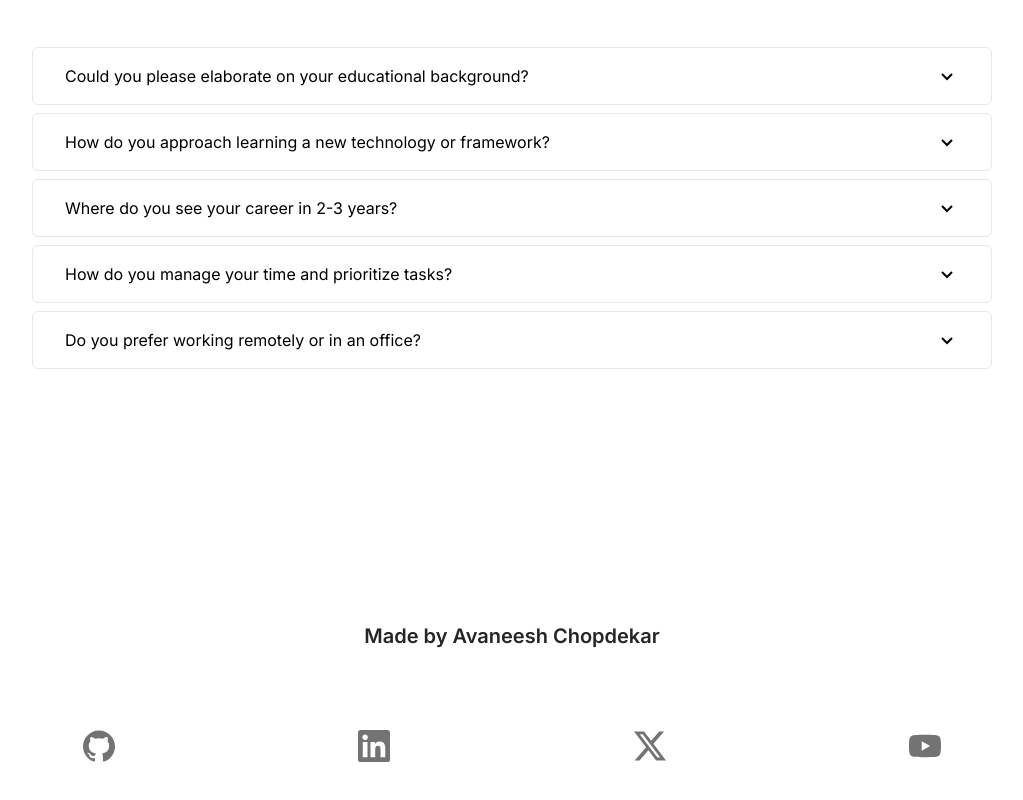
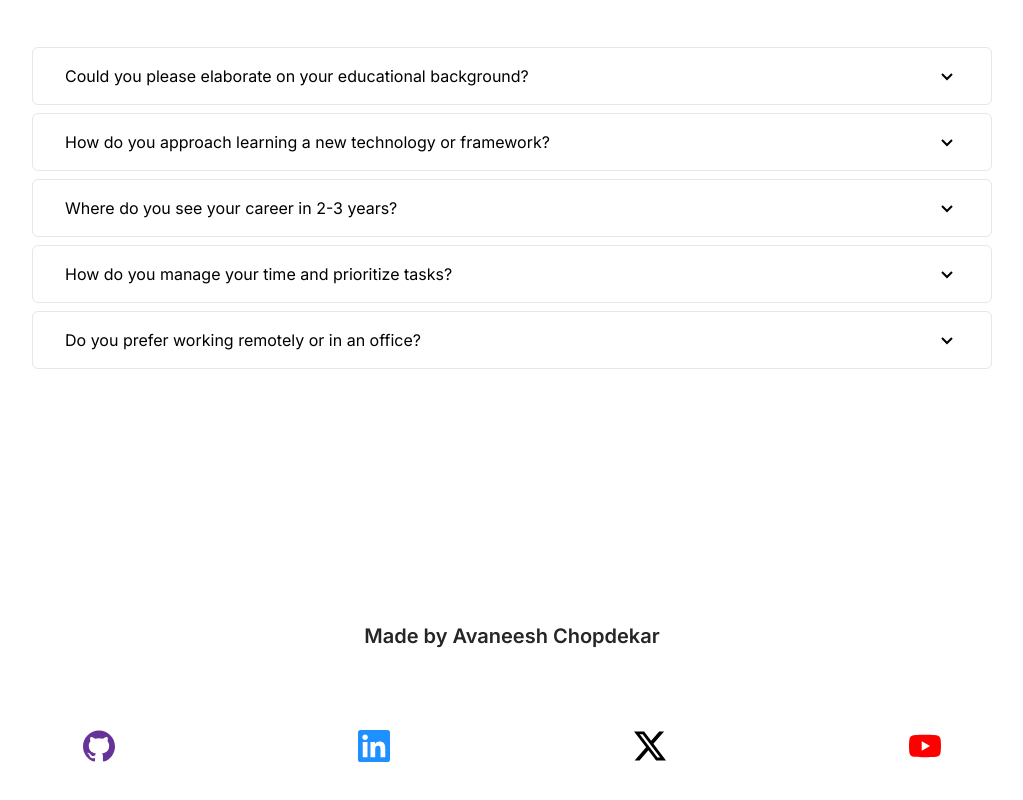
Before and after one commit to Avaneesh-Chopdekar/awwward-winning-portfolio, a Next.js app: page / in a window 1280 px wide. Shown: the part 5514-6314 px from the top of the page, without its empty margins (128-1151 px from the left). Built offline with nearby package versions, Linux system fonts and the light colour scheme.

Commit message:
replace tailwind colors of social icons to css colors

```diff
--- a/app/constants/socials.ts
+++ b/app/constants/socials.ts
@@ -6,24 +6,24 @@ export const socials: SocialsLinkType[] = [
     label: "Github",
     icon: SiGithub,
     url: "https://github.com/Avaneesh-Chopdekar",
-    color: "text-black",
+    color: "rebeccapurple",
   },
   {
     label: "LinkedIn",
     icon: SiLinkedin,
     url: "https://www.linkedin.com/in/avaneesh-chopdekar-9a7b59314",
-    color: "text-blue-500",
+    color: "dodgerblue",
   },
   {
     label: "X (Twitter)",
     icon: SiX,
     url: "https://x.com/HelloAvaneesh",
-    color: "text-black",
+    color: "black",
   },
   {
     label: "Youtube",
     icon: SiYoutube,
     url: "https://www.youtube.com/@avaneeshc",
-    color: "text-red-500",
+    color: "red",
   },
 ];
--- a/components/sections/FooterSection.tsx
+++ b/components/sections/FooterSection.tsx
@@ -27,7 +27,8 @@ export default function FooterSection() {
             >
               <social.icon
                 size={32}
-                className={`text-neutral-500 transition-colors delay-100 ease-in-out ${social.color && `hover:${social.color}`}`}
+                className={`text-neutral-500 transition-colors delay-100 ease-in-out`}
+                color={social.color}
               />
             </Link>
           </StickyIcon>
```
